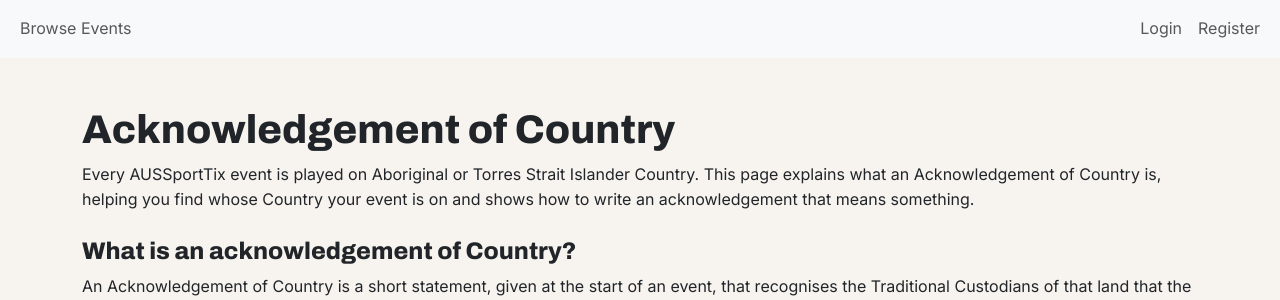
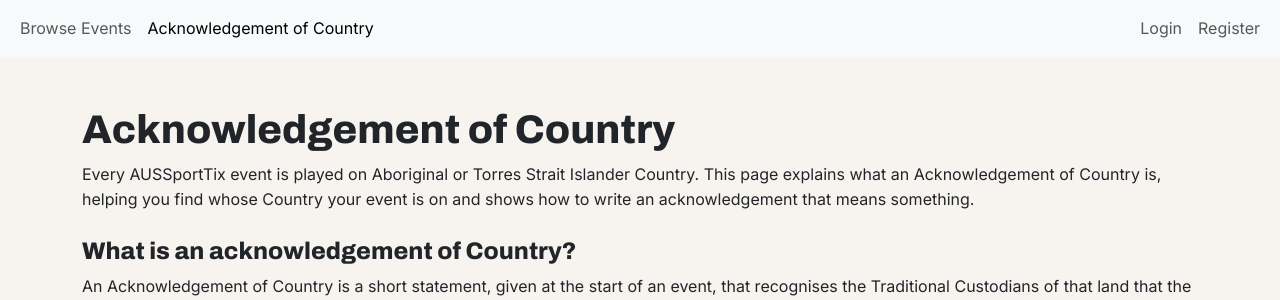
Before and after one commit to JoshK28/a2_group27, a Flask app: page /acknowledgement in a window 1280 px wide. Shown: the top 300 px of the page. Run offline with Flask 3, Linux system fonts and the light colour scheme; some libraries are stand-ins or nearby versions.

Commit message:
Merge error

```diff
--- a/AUSSportsTix/templates/base.html
+++ b/AUSSportsTix/templates/base.html
@@ -31,6 +31,10 @@
                         <li class="nav-item">
                             <a class="nav-link {% if request.endpoint =='main.index' %}active{% endif%}"
                             href="{{url_for('main.index')}}">Browse Events</a>
+                        </li>
+
+                        <li class="nav-item">
+                            <a class="nav-link {% if request.endpoint == 'main.acknowledgement' %}active{% endif %}" href="{{ url_for('main.acknowledgement') }}"> Acknowledgement of Country </a>
                         </li>
 
                         {% if current_user.is_authenticated %}
```
